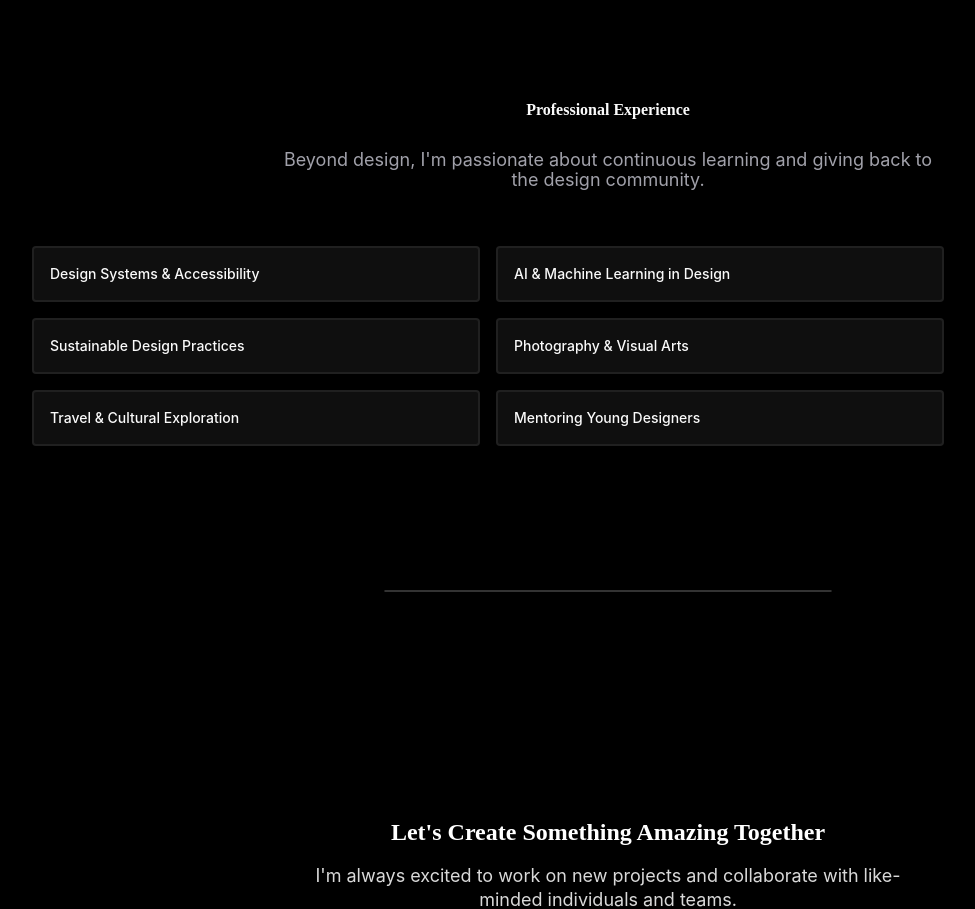
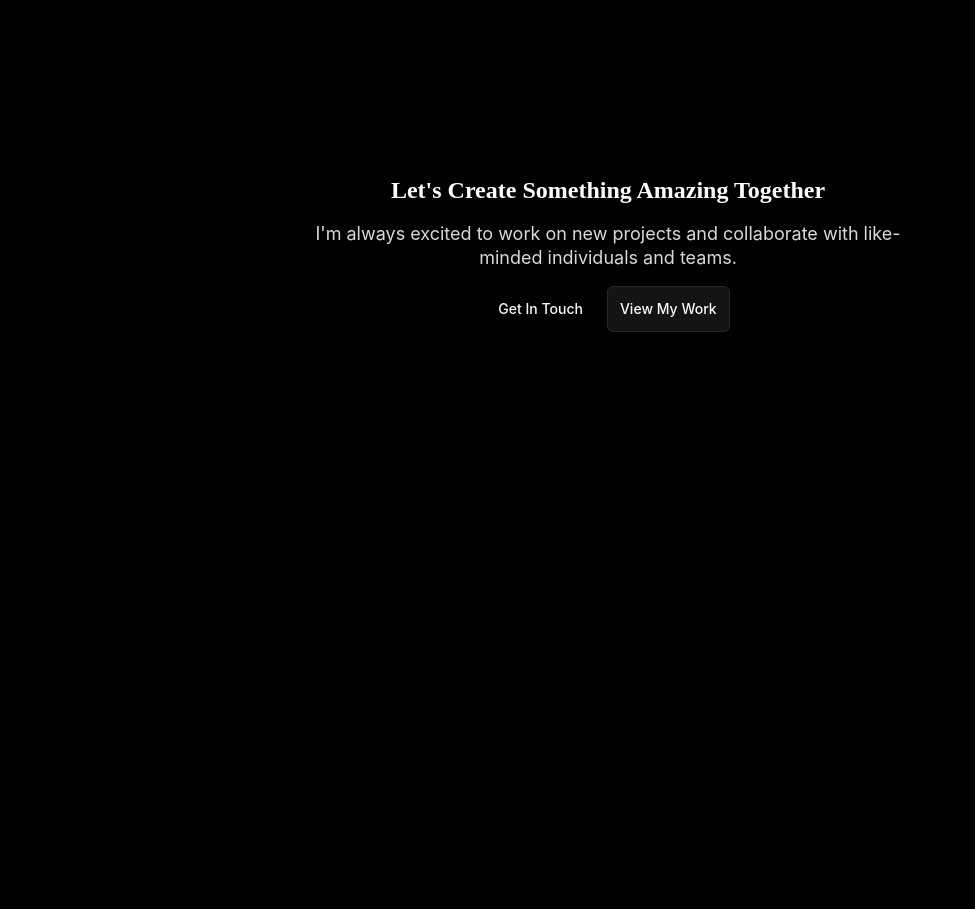
Before and after one commit to MOYIN-21/Portfolio-Website, a React (Vite) app: page /about in a window 1280 px wide. Shown: the part 2352-3261 px from the top of the page, without its empty margins (32-1007 px from the left). After the commit the page ends 2724 px from the top, so only its background shows below. Built offline with nearby package versions, Linux system fonts and the light colour scheme.

Commit message:
Blog was removed

```diff
--- a/src/components/MobileMenu.jsx
+++ b/src/components/MobileMenu.jsx
@@ -14,7 +14,7 @@ const MobileMenu = ({ menuOpen, setMenuOpen }) => {
     { to: '/about', label: 'About' },
     { to: '/projects', label: 'Projects' },
     { to: '/skills', label: 'Skills' },
-    { to: '/blog', label: 'Blog' },
+    // { to: '/blog', label: 'Blog' },
     { to: '/contact', label: 'Contact' },
   ];
 
--- a/src/components/Sections/About.jsx
+++ b/src/components/Sections/About.jsx
@@ -262,32 +262,32 @@ const About = () => {
           </div>
         </div>
 
-        <div className='flex flex-col space-y-12 max-w-6xl text-center w-full'>
+        <div className='flex flex-col space-y max-w-6xl text-center w-full'>
           <div className='flex flex-col space-y-6'>
-            <p className="playfair-text-semantic-heading2 leading-8 text-center text-[#FAFAFA]">
-              Professional Experience
-            </p>
-            <p className="text-[#A1A1AA] text-inter-regular text-lg leading-5 max-w-2xl mx-auto">
-              Beyond design, I'm passionate about continuous learning and giving back to
-              the design community.
-            </p>
+          {/*  <p className="playfair-text-semantic-heading2 leading-8 text-center text-[#FAFAFA]">*/}
+          {/*    Professional Experience*/}
+          {/*  </p>*/}
+          {/*  <p className="text-[#A1A1AA] text-inter-regular text-lg leading-5 max-w-2xl mx-auto">*/}
+          {/*    Beyond design, I'm passionate about continuous learning and giving back to*/}
+          {/*    the design community.*/}
+          {/*  </p>*/}
 
-            <div className="mt-8">
-              <div className="flex flex-wrap gap-4 lg:grid-rows-3 md:grid-rows-2 xl:grid-rows-2 grid-rows-1">
-                {interests.map((Interest, idx) => (
-                  <div
-                    key={idx}
-                    className="text-inter-medium flex items-center text-sm h-14 w-md leading-6 bg-[#1F1F1F80] justify-start p-4 rounded-sm border-2 border-[#33333380] text-[#FAFAFA]"
-                  >
-                    {Interest}
-                  </div>
-                ))}
-              </div>
-            </div>
+          {/*  <div className="mt-8">*/}
+          {/*    <div className="flex flex-wrap gap-4 lg:grid-rows-3 md:grid-rows-2 xl:grid-rows-2 grid-rows-1">*/}
+          {/*      {interests.map((Interest, idx) => (*/}
+          {/*        <div*/}
+          {/*          key={idx}*/}
+          {/*          className="text-inter-medium flex items-center text-sm h-14 w-md leading-6 bg-[#1F1F1F80] justify-start p-4 rounded-sm border-2 border-[#33333380] text-[#FAFAFA]"*/}
+          {/*        >*/}
+          {/*          {Interest}*/}
+          {/*        </div>*/}
+          {/*      ))}*/}
+          {/*    </div>*/}
+          {/*  </div>*/}
 
-            <div className='md:py-30 py-10'>
-              <hr className="md:w-md w-full border border-[#333333] rounded mx-auto" />
-            </div>
+          {/*  <div className='md:py-30 py-10'>*/}
+          {/*    <hr className="md:w-md w-full border border-[#333333] rounded mx-auto" />*/}
+          {/*  </div>*/}
 
             <FooterCTASection
               title="Let's Create Something Amazing Together"
```
Also changed, not shown: 1 other file (tests, documents, lock files or other folders).
